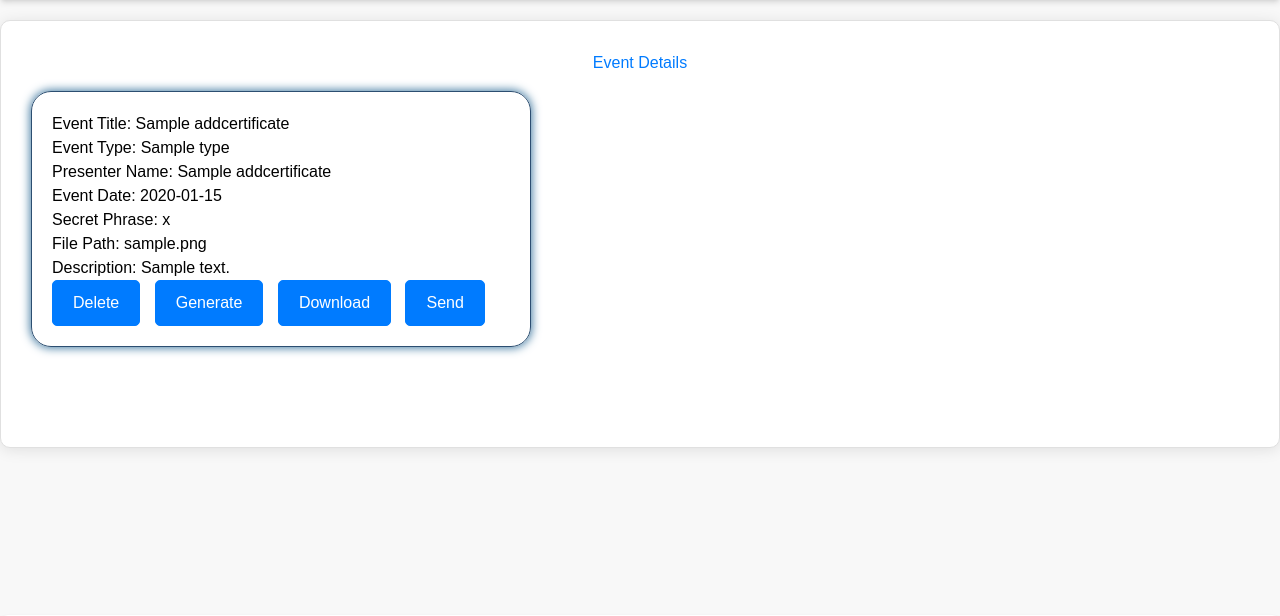
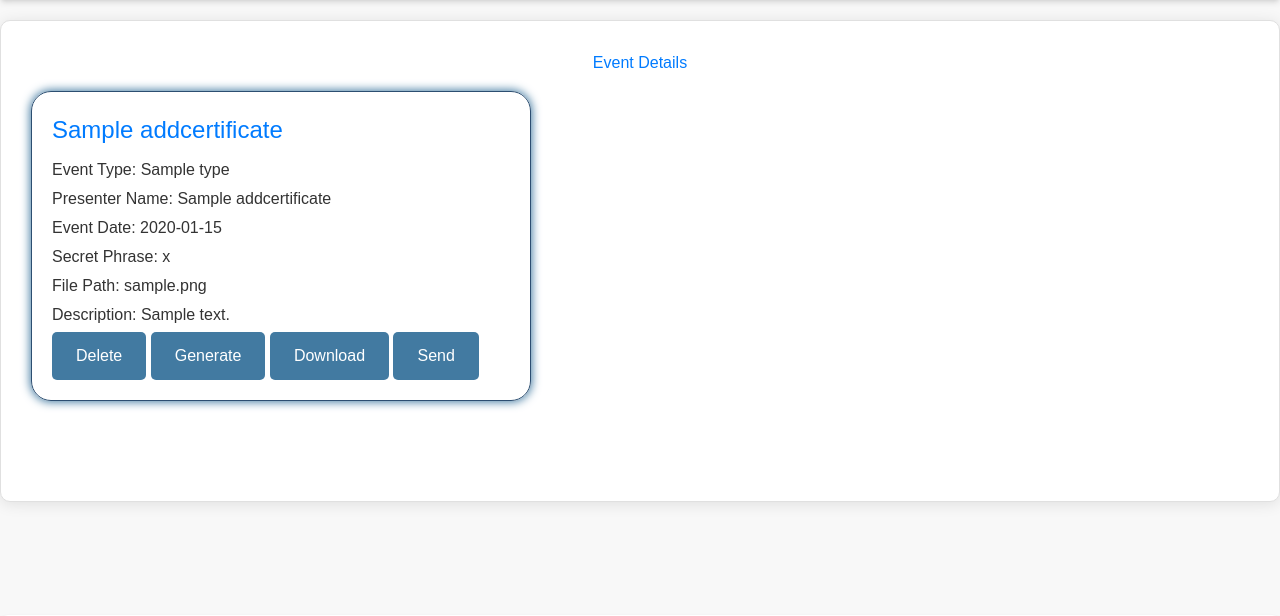
Before and after one commit to zalsaeed/cgav, a Flask app: page /certificate_details/1 in a window 1280 px wide. Shown: the part 68-684 px from the top of the page. Run offline with Flask 2, Linux system fonts and the light colour scheme; a user stored in the database is signed in; tables that the repository leaves empty hold one stand-in row (values such as "Sample post"); parts of the project's set-up code (start-up, migrations or seed data) failed here and were passed over; some libraries are stand-ins or nearby versions; some web fonts are replaced.

Commit message:
Update style
Improved the look of the "certificate_details.html" (Event details) page by adjusting its style to match the overall design of other pages.

```diff
--- a/src/flask_website/templates/certificate_details.html
+++ b/src/flask_website/templates/certificate_details.html
@@ -9,7 +9,7 @@
     <h1 class="mb-4 text-center">Event Details</h1>
     <div class="card">
       <div class="card-body">
-        <h5 class="card-title">Event Title: {{ certificate.certificate_title }}</h5>
+        <h5 class="card-title">{{ certificate.certificate_title }}</h5>
         <p class="card-text">Event Type: {{ certificate.event_type.event_type_name }}</p>
         <p class="card-text">Presenter Name: {{ certificate.presenter_name }}</p>
         <p class="card-text">Event Date: {{ certificate.event_date.strftime('%Y-%m-%d') }}</p>
@@ -19,10 +19,10 @@
 
 
         <!-- Buttons -->
-        <button id="delete-btn" class="custom-action-button" onclick="handleDelete()">Delete</button>
-        <button id="generate-btn" class="custom-action-button" onclick="handleGenerate()">Generate</button>
-        <button id="download-btn" class="custom-action-button" onclick="handleDownload()">Download</button>
-        <button id="send-btn" class="custom-action-button" onclick="handleSend()">Send</button>
+        <button id="delete-btn" class="custom-button" onclick="handleDelete()">Delete</button>
+        <button id="generate-btn" class="custom-button" onclick="handleGenerate()">Generate</button>
+        <button id="download-btn" class="custom-button" onclick="handleDownload()">Download</button>
+        <button id="send-btn" class="custom-button" onclick="handleSend()">Send</button>
       </div>
     </div>
   </div>
@@ -34,9 +34,9 @@
       <form onsubmit="return handleDeleteConfirmation()">
         <label for="event_name">Enter the event name for confirmation:</label>
         <input type="text" id="event_name" name="event_name" required>
-        <button type="submit" class="custom-action-button">Confirm Delete</button>
+        <button type="submit" class="custom-button">Confirm Delete</button>
       </form>
-      <button onclick="closePopup()" class="custom-action-button">Cancel</button>
+      <button onclick="closePopup()" class="custom-button">Cancel</button>
     </div>
   </div>
 
@@ -51,7 +51,7 @@
   <div id="success-popup" class="popup">
     <div class="popup-content">
       <p>Certificate deleted successfully</p>
-      <button onclick="redirectToCertificates()" class="custom-action-button">OK</button>
+      <button onclick="redirectToCertificates()" class="custom-button">OK</button>
     </div>
   </div>
 
@@ -59,25 +59,29 @@
   <div id="error-popup" class="popup">
     <div class="popup-content">
       <p>Error: Please try again later</p>
-      <button onclick="closePopup()" class="custom-action-button">OK</button>
+      <button onclick="closePopup()" class="custom-button">OK</button>
     </div>
   </div>
 
   <style>
-    .custom-action-button {
+    /* Button Style */
+    .custom-button {
     display: inline-block;
-      padding: 10px 20px;
+    padding: 12px 24px;
     text-decoration: none;
     color: #fff;
-      background-color: #007bff;
-      border: 1px solid #007bff;
+    background-color: #427AA1;  /* Match the color used in your project */
+    border: none;
     border-radius: 5px;
+    cursor: pointer;
+    width: auto;  /* Let the width adjust based on content */
+    font-size: 16px;  /* Adjust the font size as needed */
     transition: background-color 0.3s, color 0.3s;
-      margin-right: 10px; /* Adjust as needed */
     }
 
-    .custom-action-button:hover {
-      background-color: #0056b3;
+    .custom-button:hover,
+    .custom-button:active {  /* Apply styles for active state (clicked) */
+        background-color: #2c4e71;  /* Darken the color */
         color: #fff;
     }
 
@@ -98,6 +102,19 @@
 
     .popup-content {
       text-align: center;
+    }
+
+    /* Card Styles */
+    .card-title {
+      font-size: 1.5rem;
+      color: #007bff; /* Adjust the color to match your theme */
+      margin-bottom: 10px;
+    }
+
+    .card-text {
+      font-size: 1rem;
+      color: #333; /* Adjust the color to match your theme */
+      margin-bottom: 5px;
     }
   </style>
 
```
Lines whose indentation alone changed are shown as unchanged.
